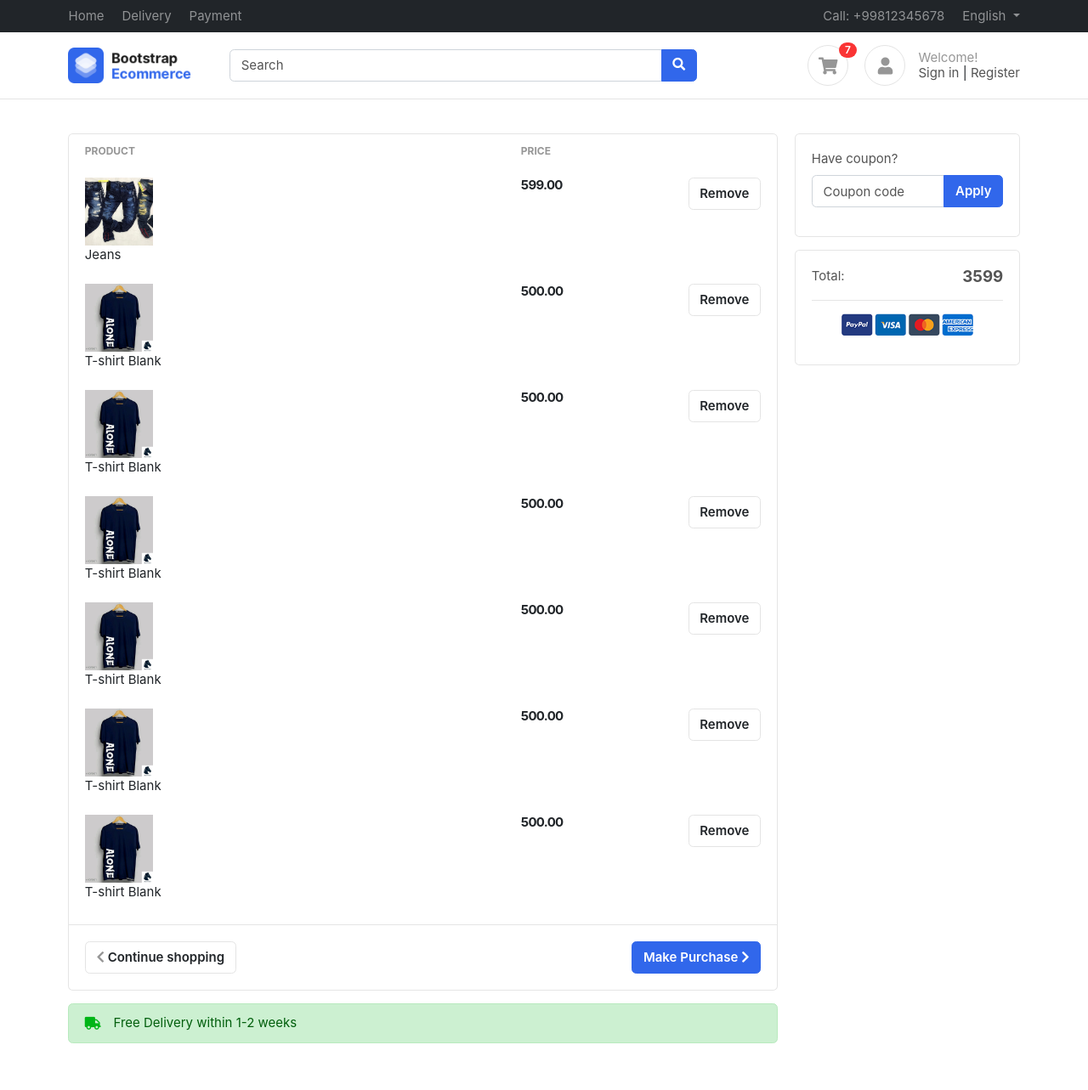
After one commit to hrnozdm/EcommerceDjango, a Django app: page /accounts/cart/ in a window 1280 px wide. The commit adds this page. Shown: the whole page at 85% size. Run offline with Django 5.2, Linux system fonts and the light colour scheme; a user stored in the database is signed in; data comes from the database, SQL or seed files in the repository; both versions use the stored data as it was after the commit; some libraries are stand-ins or nearby versions; some web fonts are replaced.

Commit message:
Basket Update

```diff
--- a/ecomm/accounts/admin.py
+++ b/ecomm/accounts/admin.py
@@ -1,6 +1,8 @@
 from django.contrib import admin
 
 # Register your models here.
-from .models import Profile
+from .models import Cart, CartItems, Profile
 
 admin.site.register(Profile)
+admin.site.register(Cart)
+admin.site.register(CartItems)
--- a/ecomm/accounts/urls.py
+++ b/ecomm/accounts/urls.py
@@ -1,7 +1,10 @@
 from django.urls import path
-from accounts.views import login_page,register_page  # 'account' modülünden 'views' modülünü ithal et
+from accounts.views import login_page, register_page, add_to_cart, cart, remove_cart
 
 urlpatterns = [
     path('login/', login_page, name="login"),
     path('register/', register_page, name="register"),
+    path('cart/', cart, name="cart"),
+    path('add-to-cart/<uid>/', add_to_cart, name="add_to_cart"),
+    path('remove-cart/<cart_item_uid>/', remove_cart, name="remove_cart"),
 ]
--- a/ecomm/accounts/views.py
+++ b/ecomm/accounts/views.py
@@ -1,74 +1,147 @@
-from cmath import log
-from tkinter import E
+# views.py
+
 from django.shortcuts import redirect, render
 from django.contrib import messages
 from django.contrib.auth.models import User
-from django.contrib.auth import authenticate , login , logout
-from django.http import HttpResponseRedirect,HttpResponse
-from .models import Profile
-
+from django.contrib.auth import authenticate, login
+from django.http import HttpResponseRedirect, HttpResponse
+from products.models import ColorVariant, Product, SizeVariant
+from .models import Cart, CartItems, Profile
+from django.db import models
+from django.db.models.signals import post_save
+from django.dispatch import receiver
+from base.emails import send_account_activation_email
+import uuid
 
 def login_page(request):
-
     if request.method == 'POST':
         email = request.POST.get('email')
         password = request.POST.get('password')
-        user_obj = User.objects.filter(username = email)
+        user_obj = User.objects.filter(username=email)
 
         if not user_obj.exists():
             messages.warning(request, 'Bu şekilde bir hesap yok')
             return HttpResponseRedirect(request.path_info)
 
-
         if not user_obj[0].profile.is_email_verified:
             messages.warning(request, 'Hesap doğrulanamıyor')
             return HttpResponseRedirect(request.path_info)
 
-        user_obj = authenticate(username = email , password= password)
+        user_obj = authenticate(username=email, password=password)
         if user_obj:
-            login(request , user_obj)
-            messages.success(request,'Giriş Başarılı')
+            login(request, user_obj)
+            messages.success(request, 'Giriş Başarılı')
             return redirect('/')
         messages.warning(request, 'Invalid credentials')
         return HttpResponseRedirect(request.path_info)
 
-
-    return render(request ,'accounts/login.html')
-
+    return render(request, 'accounts/login.html')
 
 def register_page(request):
-
     if request.method == 'POST':
         first_name = request.POST.get('first_name')
         last_name = request.POST.get('last_name')
         email = request.POST.get('email')
         password = request.POST.get('password')
-        user_obj = User.objects.filter(username = email)
+        user_obj = User.objects.filter(username=email)
 
         if user_obj.exists():
             messages.warning(request, 'Bu şekilde bir email var zaten')
             return HttpResponseRedirect(request.path_info)
 
-        print(email)
-
-        user_obj = User.objects.create(first_name = first_name , last_name= last_name , email = email , username = email)
+        user_obj = User.objects.create(first_name=first_name, last_name=last_name, email=email, username=email)
         user_obj.set_password(password)
         user_obj.save()
 
         messages.success(request, 'Kayıt Başarılı')
         return HttpResponseRedirect(request.path_info)
 
+    return render(request, 'accounts/register.html')
 
-    return render(request ,'accounts/register.html')
+def activate_email(request, email_token):
+    try:
+        user = Profile.objects.get(email_token=email_token)
+        user.is_email_verified = True
+        user.save()
+        return redirect('/')
+    except Profile.DoesNotExist:
+        return HttpResponse('Geçersiz email')
+
+
+from django.http import HttpResponseRedirect
+from django.shortcuts import render, redirect
+from django.contrib import messages
+from products.models import Product, ColorVariant, SizeVariant
+from .models import Cart, CartItems
+
+def add_to_cart(request, uid):
+    variant = request.GET.get('variant')
+    product = Product.objects.get(uid=uid)
+    user = request.user
+    cart, _ = Cart.objects.get_or_create(user=user, is_paid=False)
+
+    # Eğer aynı ürün ve varyant zaten sepete eklenmişse, miktarını artır
+    existing_cart_item = CartItems.objects.filter(cart=cart, product=product, size_variant__size_name=variant).first()
+    if existing_cart_item:
+        existing_cart_item.quantity += 1
+        existing_cart_item.save()
+    else:
+        cart_item = CartItems.objects.create(cart=cart, product=product, quantity=1)
+        if variant:
+            if product.size_variant.exists() and variant in product.size_variant.values_list('size_name', flat=True):
+                size_variant = SizeVariant.objects.get(size_name=variant)
+                cart_item.size_variant = size_variant
+            elif product.color_variant.exists() and variant in product.color_variant.values_list('color_name', flat=True):
+                color_variant = ColorVariant.objects.get(color_name=variant)
+                cart_item.color_variant = color_variant
+        cart_item.save()
+
+    return HttpResponseRedirect('/accounts/cart/')
 
 
 
 
-def activate_email(request , email_token):
+
+def cart(request):
+    user_carts = Cart.objects.filter(user=request.user)
+    cart_details = []
+
+    for cart in user_carts:
+        cart_items = cart.cart_items.all()
+        cart_total = sum(item.get_total_price() for item in cart_items)
+        cart_details.append({'cart': cart, 'cart_items': cart_items, 'cart_total': cart_total})
+
+    total_price = sum(cart_detail['cart_total'] for cart_detail in cart_details)
+
+    context = {'cart_details': cart_details, 'total_price': total_price}
+    return render(request, 'accounts/cart.html', context)
+
+def remove_cart(request, cart_item_uid):
     try:
-        user = Profile.objects.get(email_token= email_token)
-        user.is_email_verified = True
-        user.save()
-        return redirect('/')
+        cart_item = CartItems.objects.get(uid=cart_item_uid)
+        cart_item.delete()
+        # Başarıyla kaldırıldıktan sonra sepet sayfasına yönlendir
+        return HttpResponseRedirect(request.META.get('HTTP_REFERER'))
+    except CartItems.DoesNotExist:
+        # Belirtilen öğe bulunamadığında işlem yap
+        messages.error(request, 'Belirtilen öğe bulunamadı.')
+        # Sepet sayfasına veya uygun bir sayfaya yönlendir
+        return HttpResponseRedirect(request.META.get('HTTP_REFERER'))
     except Exception as e:
-        return HttpResponse('Geçersiz email')
+        # Gerekirse diğer istisnaları işle
+        print(e)
+        messages.error(request, 'Bir hata oluştu.')
+        # Sepet sayfasına veya uygun bir sayfaya yönlendir
+        return HttpResponseRedirect(request.META.get('HTTP_REFERER'))
+
+
+@receiver(post_save, sender=User)
+def send_email_token(sender, instance, created, **kwargs):
+    try:
+        if created:
+            email_token = str(uuid.uuid4())
+            Profile.objects.create(user=instance, email_token=email_token)
+            email = instance.email
+            send_account_activation_email(email, email_token)
+    except Exception as e:
+        print(e)
--- a/ecomm/ecomm/settings.py
+++ b/ecomm/ecomm/settings.py
@@ -66,6 +66,7 @@ TEMPLATES = [
                 "django.template.context_processors.request",
                 "django.contrib.auth.context_processors.auth",
                 "django.contrib.messages.context_processors.messages",
+
             ],
         },
     },
@@ -132,6 +133,8 @@ STATICFILES_DIR = {
 MEDIA_ROOT =  os.path.join(BASE_DIR, 'public/static')
 MEDIA_URL = '/media/'
 
+
+
 # Default primary key field type
 # https://docs.djangoproject.com/en/5.0/ref/settings/#default-auto-field
 
--- a/ecomm/products/urls.py
+++ b/ecomm/products/urls.py
@@ -5,4 +5,5 @@ from products.views import get_product
 urlpatterns = [
     path('<slug>/', get_product, name="get_product"),
 
+
 ]
--- /dev/null
+++ b/ecomm/templates/accounts/cart.html
@@ -0,0 +1,97 @@
+<!-- templates/accounts/cart.html -->
+
+{% extends "base/base.html" %}
+
+{% block start %}
+<section class="section-content padding-y">
+    <div class="container">
+        <div class="row">
+            <main class="col-md-9">
+                <div class="card">
+                    <table class="table table-borderless table-shopping-cart">
+                        <thead class="text-muted">
+                            <tr class="small text-uppercase">
+                                <th scope="col">Product</th>
+
+                                <th scope="col" width="120">Price</th>
+                                <th scope="col" class="text-right" width="200"> </th>
+                            </tr>
+                        </thead>
+                        <tbody>
+                            {% for cart_detail in cart_details %}
+                                {% for cart_item in cart_detail.cart_items %}
+                                    <tr>
+                                        <td>
+                                            <figure class="itemside">
+                                                <div class="aside"><img src="{{ cart_item.product.product_images.first.image.url }}" class="img-sm"></div>
+                                            </figure>
+                                            <figcaption class="info">
+                                                <a href="#" class="title text-dark">{{ cart_item.product.product_name }}</a>
+                                                {% if cart_item.size_variant %}
+                                                    <p class="text-muted small">Size: {{cart_item.size_variant.size_name}}</p>
+                                                {% endif %}
+                                            </figcaption>
+                                        </td>
+
+                                        <td>
+                                            <div class="price-wrap">
+                                                <var class="price">
+                                                    {% if cart_item.size_variant %}
+                                                        {{ cart_item.get_total_price|floatformat:2 }}
+                                                    {% else %}
+                                                        {{ cart_item.get_product_price|floatformat:2 }}
+                                                    {% endif %}
+                                                </var>
+                                            </div> <!-- price-wrap .// -->
+                                        </td>
+
+                                        <td class="text-right">
+                                            <a href="{%url 'remove_cart' cart_item.uid%}" class="btn btn-light">Remove</a>
+                                        </td>
+                                    </tr>
+                                {% endfor %}
+                            {% endfor %}
+                        </tbody>
+                    </table>
+                    <div class="card-body border-top">
+                        <a href="#" class="btn btn-primary float-md-right"> Make Purchase <i class="fa fa-chevron-right"></i> </a>
+                        <a href="#" class="btn btn-light"> <i class="fa fa-chevron-left"></i> Continue shopping </a>
+                    </div>
+                </div> <!-- card.// -->
+                <div class="alert alert-success mt-3">
+                    <p class="icontext"><i class="icon text-success fa fa-truck"></i> Free Delivery within 1-2 weeks</p>
+                </div>
+            </main> <!-- col.// -->
+            <aside class="col-md-3">
+                <div class="card mb-3">
+                    <div class="card-body">
+                        <form>
+                            <div class="form-group">
+                                <label>Have coupon?</label>
+                                <div class="input-group">
+                                    <input type="text" class="form-control" name="" placeholder="Coupon code">
+                                    <span class="input-group-append">
+                                        <button class="btn btn-primary">Apply</button>
+                                    </span>
+                                </div>
+                            </div>
+                        </form>
+                    </div> <!-- card-body.// -->
+                </div>  <!-- card .// -->
+                <div class="card">
+                    <div class="card-body">
+                        <dl class="dlist-align">
+                            <dt>Total:</dt>
+                            <dd class="text-right h5"><strong>{{total_price}}</strong></dd>
+                        </dl>
+                        <hr>
+                        <p class="text-center mb-3">
+                            <img src="images/misc/payments.png" height="26">
+                        </p>
+                    </div> <!-- card-body.// -->
+                </div>  <!-- card .// -->
+            </aside> <!-- col.// -->
+        </div>
+    </div> <!-- container .//  -->
+</section>
+{% endblock %}
--- a/ecomm/templates/base/base.html
+++ b/ecomm/templates/base/base.html
@@ -86,7 +86,7 @@ $(document).ready(function() {
 				<div class="widgets-wrap float-md-right">
 					<div class="widget-header  mr-3">
 						<a href="#" class="icon icon-sm rounded-circle border"><i class="fa fa-shopping-cart"></i></a>
-						<span class="badge badge-pill badge-danger notify">0</span>
+						<span class="badge badge-pill badge-danger notify">{{request.user.profile.get_cart_count}}</span>
 					</div>
 					<div class="widget-header icontext">
 						<a href="#" class="icon icon-sm rounded-circle border"><i class="fa fa-user"></i></a>
```
Also changed, not shown: ecomm/accounts/models.py (+44 -16 lines), ecomm/products/models.py (+11 -1 lines), ecomm/products/views.py (+10 -4 lines), ecomm/templates/product/product.html (+47 -13 lines), ecomm/accounts/migrations/0002_cart_cartitems.py (added), ecomm/accounts/migrations/0003_cartitems_quantity.py (added), ecomm/db.sqlite3, ecomm/products/migrations/0004_product_discount_price.py (added).
